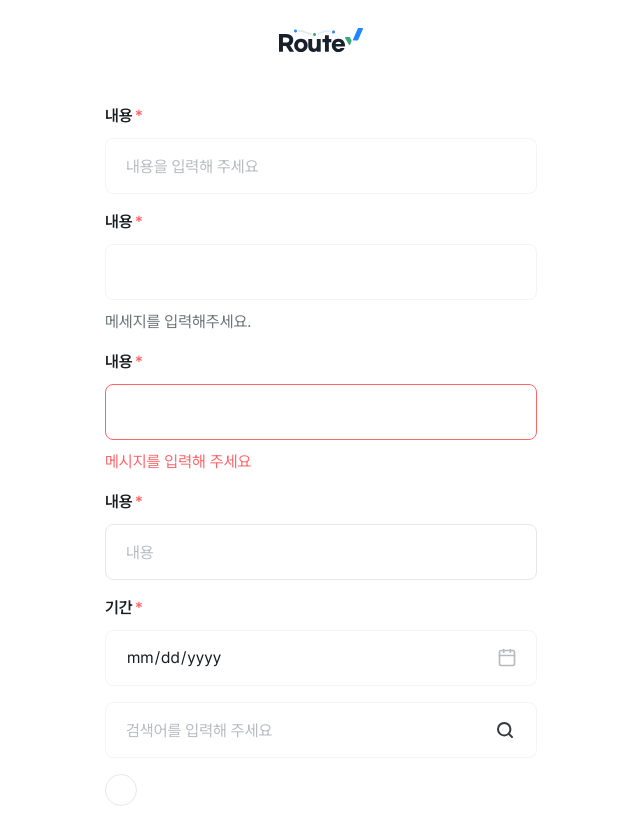
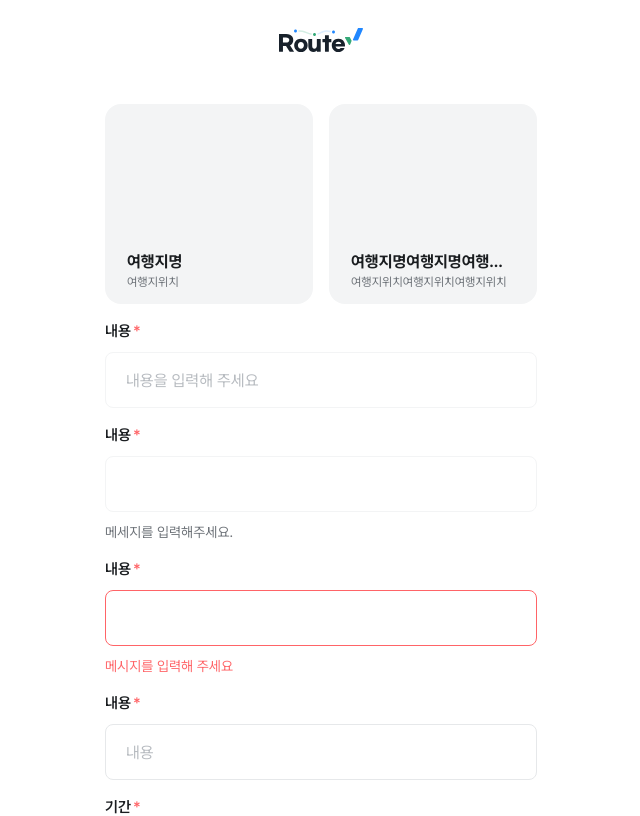
Before and after one commit to goodaseul/route-check, a Next.js app in the folder front/: page /common in a window 1280 px wide. Shown: the top 816 px of the page, without its empty margins (319-959 px from the left). Built offline with nearby package versions, Linux system fonts and the light colour scheme; no server answers.

Commit message:
style: 공통 PlaceCard 컴포넌트

```diff
--- a/front/src/app/common/page.tsx
+++ b/front/src/app/common/page.tsx
@@ -4,6 +4,7 @@ import Button from "@/components/common/buttons/Button";
 import Checkbox from "@/components/common/checkbox/Checkbox";
 import DateInput from "@/components/common/date-input/DateInput";
 import Input from "@/components/common/input/Input";
+import PlaceCard from "@/components/common/place-card/PlaceCard";
 import RadioCard from "@/components/common/radio-card/RadioCard";
 import SearchBox from "@/components/common/search-box/SearchBox";
 import SelectionCard from "@/components/common/selection-card/SelectionCard";
@@ -13,7 +14,27 @@ import GoogleLogin from "@/components/features/login/GoogleLogin";
 import NaverLogin from "@/components/features/login/NaverLogin";
 import { useState } from "react";
 
+// Placehoder start
+const places = [
+  {
+    id: "1",
+    title: "여행지명",
+    desc: "여행지위치",
+    imageSrc: null,
+  },
+  {
+    id: "2",
+    title: "여행지명여행지명여행지명",
+    desc: "여행지위치여행지위치여행지위치",
+    imageSrc: null,
+  },
+];
 export default function Common() {
+  // Placehoder start
+
+  const [selectedId, setSeletedId] = useState<string | null>(null);
+  // Placehoder end
+
   // Input start
   const [value, setValue] = useState<string>("");
   const [date, setDate] = useState("");
@@ -52,6 +73,21 @@ export default function Common() {
   return (
     <div className="">
       <div className="flex flex-col gap-4 p-6">
+        {/* PlaceCard start */}
+        <div className="flex justify-between">
+          {places.map((place) => (
+            <PlaceCard
+              key={place.id}
+              title={place.title}
+              desc={place.desc}
+              imageSrc={place.imageSrc}
+              selected={selectedId === place.id}
+              onClick={() => setSeletedId(place.id)}
+            />
+          ))}
+        </div>
+        {/* PlaceCard end */}
+
         {/* Input start */}
         <Input label="내용" required placeholder="내용을 입력해 주세요" />
 
--- a/front/src/app/globals.css
+++ b/front/src/app/globals.css
@@ -95,10 +95,18 @@ body {
     font-size: 16px;
     line-height: 24px;
   }
-
+  .text-b2 {
+    font-size: 15px;
+    line-height: 22px;
+  }
   .text-b3 {
     font-size: 14px;
     line-height: 20px;
+  }
+
+  .text-d1 {
+    font-size: 12px;
+    line-height: 16px;
   }
 
   .center {
--- a/front/src/components/common/input/Input.tsx
+++ b/front/src/components/common/input/Input.tsx
@@ -59,7 +59,7 @@ const Input = forwardRef<HTMLInputElement, InputProps>(
         {label && (
           <label
             htmlFor={inputId}
-            className="text-b-2 font-semibold text-semantic-800
+            className="text-b2 font-semibold text-semantic-800
             flex items-center gap-0.5"
           >
             {label}
@@ -133,7 +133,7 @@ const Input = forwardRef<HTMLInputElement, InputProps>(
 
         {(errorMessage || helperMessage) && (
           <p
-            className={`text-b-3 ${
+            className={`text-b3 ${
               isError ? "text-red-400" : "text-semantic-600"
             }`}
           >
--- /dev/null
+++ b/front/src/components/common/place-card/PlaceCard.tsx
@@ -0,0 +1,46 @@
+import Image from "next/image";
+
+type PlaceCardProps = {
+  imageSrc?: string | null;
+  title: string;
+  desc: string;
+  selected: boolean;
+  onClick?: () => void;
+};
+export default function PlaceCard({
+  imageSrc,
+  title,
+  desc,
+  selected,
+  onClick,
+}: PlaceCardProps) {
+  return (
+    <button
+      type="button"
+      onClick={onClick}
+      className={`p-3 rounded-2xl bg-semantic-300 w-52
+    text-left transition-colors border-2
+    ${selected ? "bg-blue-100 border-blue-500" : "bg-semantic-300 border-transparent"}
+    `}
+    >
+      <div className="w-full h-30 mb-3">
+        {imageSrc ? (
+          <Image
+            src={imageSrc}
+            alt={`${title} 이미지`}
+            fill
+            className="object-cover"
+          />
+        ) : (
+          <div className="w-full h-full bg-transparent" />
+        )}
+      </div>
+      <div className="px-2">
+        <h3 className="text-b1 text-semantic-800 font-bold truncate">
+          {title}
+        </h3>
+        <p className="text-d1 truncate text-semantic-600">{desc}</p>
+      </div>
+    </button>
+  );
+}
--- a/front/src/components/common/radio-card/RadioCard.tsx
+++ b/front/src/components/common/radio-card/RadioCard.tsx
@@ -39,7 +39,7 @@ export default function RadioCard({
       <div
         className="
           flex items-center justify-center h-14 px-4 rounded-[8px] border border-semantic-400 bg-semantic-100
-          text-b-1 font-medium text-semantic-600 transition-all
+          text-b1 font-medium text-semantic-600 transition-all
           hover:bg-blue-100 hover:text-blue-500 hover:border-transparent
           peer-checked:border-transparent peer-checked:bg-blue-500 peer-checked:text-sb peer-checked:text-semantic-100
           peer-checked:hover:bg-blue-500
--- a/front/src/components/common/tab/Tab.tsx
+++ b/front/src/components/common/tab/Tab.tsx
@@ -21,7 +21,7 @@ export default function Tab({ items, value, onChange }: TabProps) {
               type="button"
               onClick={() => onChange(item.value)}
               className={`
-                px-4 py-2 text-b-1 rounded-full transition-colors whitespace-nowrap
+                px-4 py-2 text-b1 rounded-full transition-colors whitespace-nowrap
                 ${
                   isActive
                     ? "bg-semantic-900 text-semantic-100 font-semibold"
```
